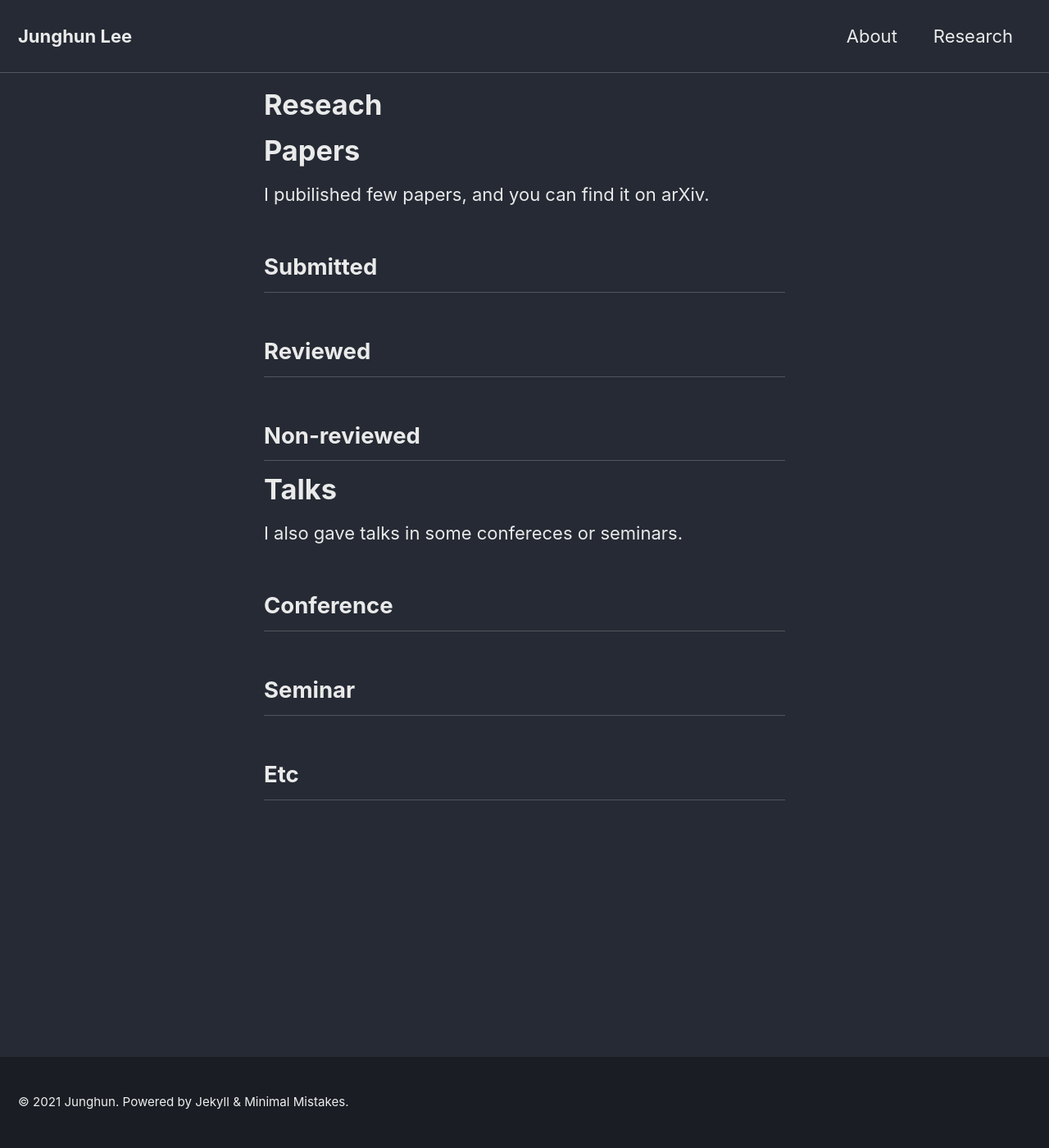
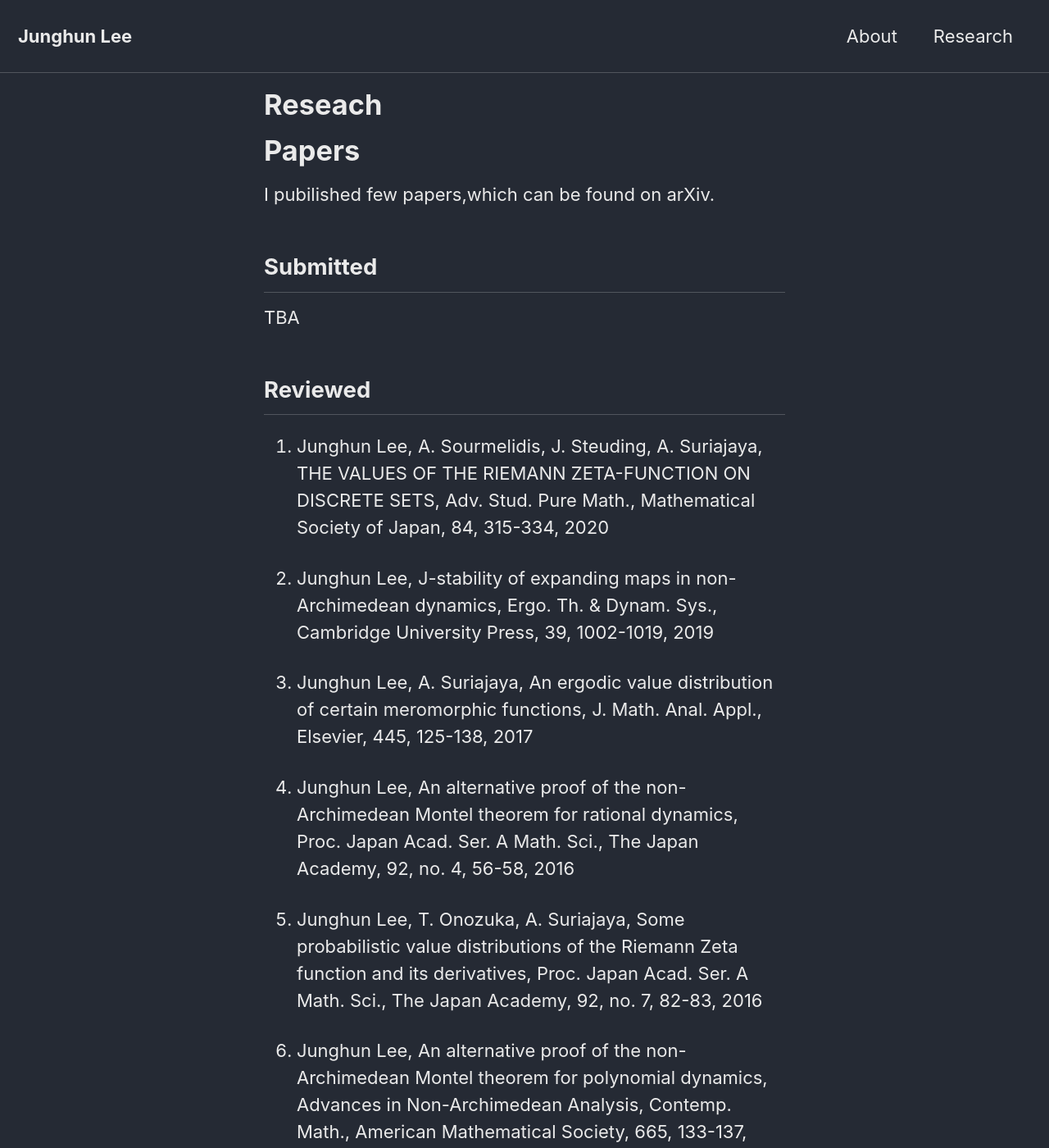
Before and after one commit to JunghunLee-math/JunghunLee-math.github.io, a Jekyll site: the page built from _pages/research.md, in a window 1280 px wide and 1400 px high. Shown: the whole window at 82% size. Built offline with Jekyll 4.4.1, drawn with Linux system fonts in a browser that asks for light colours; cached includes are drawn as plain includes; some of the changed text lies outside the part shown.

Commit message:
Edit research.md

```diff
--- a/_pages/research.md
+++ b/_pages/research.md
@@ -6,24 +6,46 @@ title: "Reseach"
 
 # Papers
 
-I pubilished few papers, and you can find it on arXiv.
+I pubilished few papers,which can be found on arXiv.
 
 ## Submitted
 
-
+TBA
 
 ## Reviewed
 
+1. Junghun Lee, A. Sourmelidis, J. Steuding, A. Suriajaya, THE VALUES OF THE RIEMANN ZETA-FUNCTION ON DISCRETE SETS, Adv. Stud. Pure Math., Mathematical Society of Japan, 84, 315-334, 2020
+
+2. Junghun Lee, J-stability of expanding maps in non-Archimedean dynamics, Ergo. Th. & Dynam. Sys., Cambridge University Press, 39, 1002-1019, 2019
+
+3. Junghun Lee, A. Suriajaya, An ergodic value distribution of certain meromorphic functions, J. Math. Anal. Appl., Elsevier, 445, 125-138, 2017
+
+4. Junghun Lee, An alternative proof of the non-Archimedean Montel theorem for rational dynamics, Proc. Japan Acad. Ser. A Math. Sci., The Japan Academy, 92, no. 4, 56-58, 2016
+
+5. Junghun Lee, T. Onozuka, A. Suriajaya, Some probabilistic value distributions of the Riemann Zeta function and its derivatives, Proc. Japan Acad. Ser. A Math. Sci., The Japan Academy, 92, no. 7, 82-83, 2016
+
+6. Junghun Lee, An alternative proof of the non-Archimedean Montel theorem for polynomial dynamics, Advances in Non-Archimedean Analysis, Contemp. Math., American Mathematical Society, 665, 133-137, 2016
+
 ## Non-reviewed
+
+1. Junghun Lee, The Artin-Mazur zeta functions of certain non-Archimedean dynamical systems, ArXiv:1505.04249 [math.DS]
+
+# Talks
+
+There were talks on the reserach I joined.
+
+<!-- Hyperbolicity and J-stability in non-archimedean dynamics -->
+<!-- https://meetings.ams.org/math/jmm2021/meetingapp.cgi/Paper/3592 -->
+## Conference
+
+1. Robert L. Benedetto* and Junghune Lee, Hyperbolicity and J-stability in non-archimedean dynamics, AMS and MAA Joint Mathematical Meetings, Online, Jan. 2021.
+
+2. Robert L. Benedetto and Junghune Lee*, Hyperbolicity and J-stability in non-archimedean dynamics, RIMS workshop Complex Dynamics and Related Topics, Online, Dec. 2020
+
+3.
+
+## Seminar
 
 
 
-# Talks
-
-I also gave talks in some confereces or seminars.
-
-## Conference
-
-## Seminar
-
 ## Etc
```
